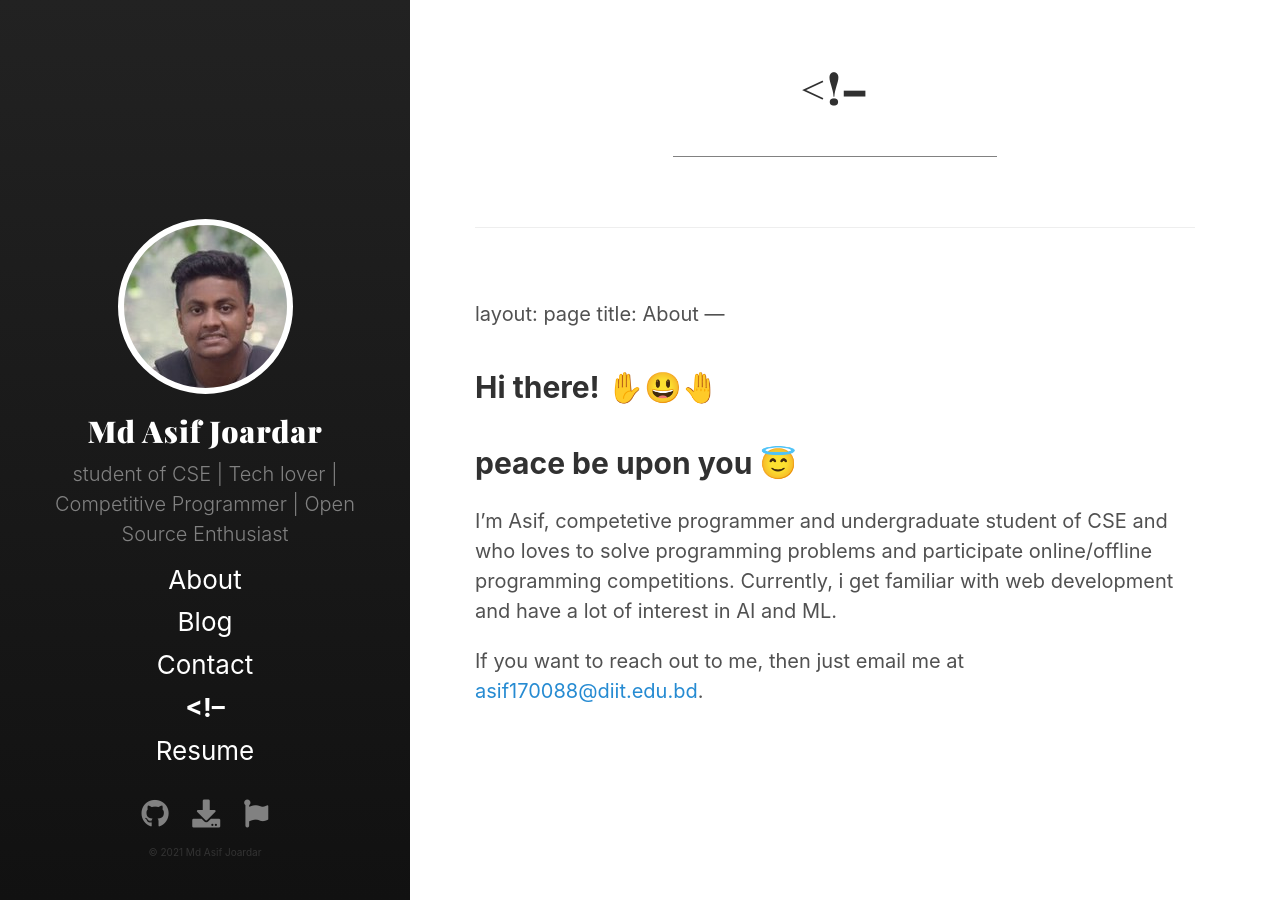
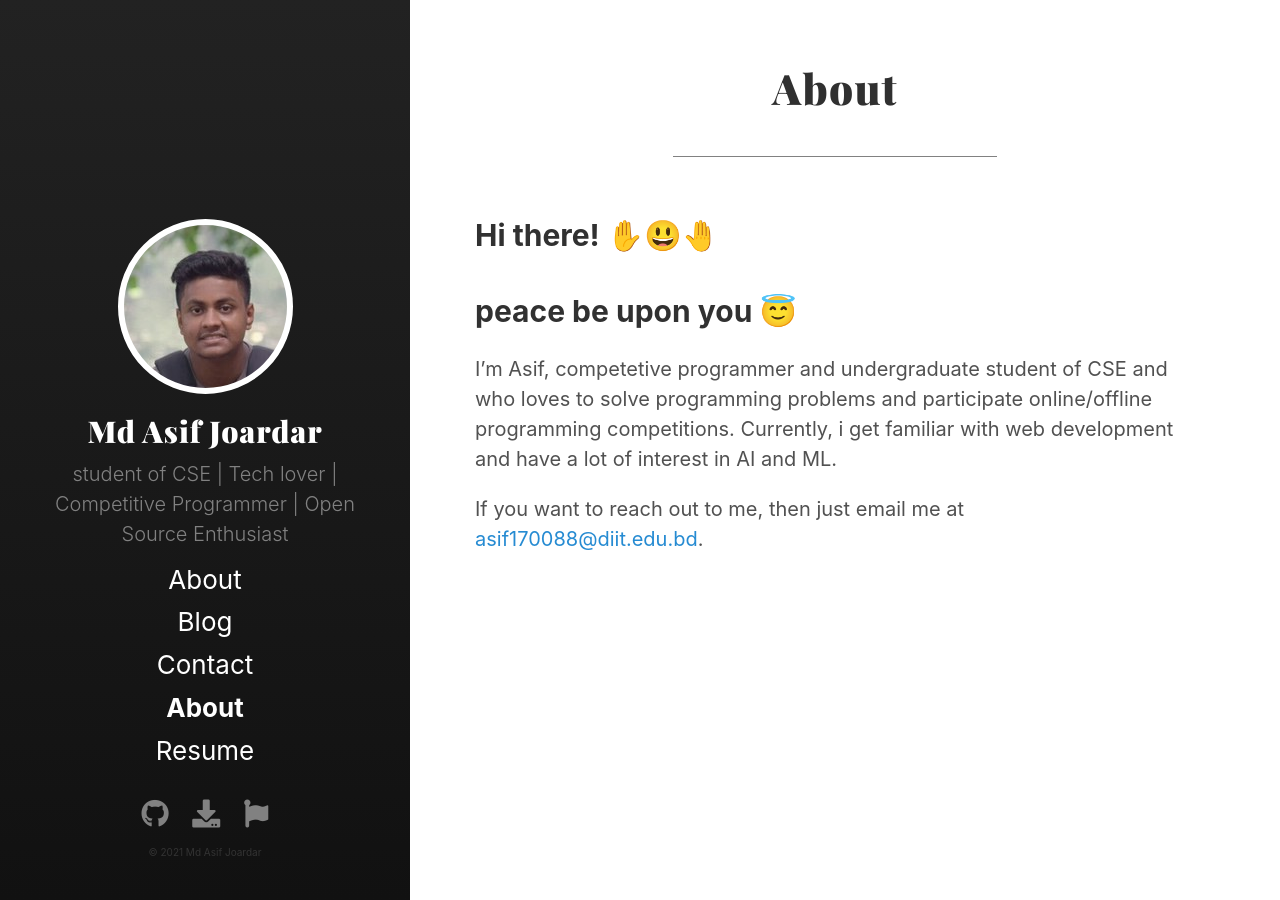
Before and after one commit to asifjoardar/asifjoardar.github.io, a Jekyll site: the page built from index.md, in a window 1280 px wide. Built offline with Jekyll 4.4.1, drawn with Linux system fonts in a browser that asks for light colours; our own code applies the rules of GitHub Pages for plain Markdown files; some of the changed lines change nothing that is shown.

Commit message:
Create index.md

```diff
--- a/index.md
+++ b/index.md
@@ -1,10 +1,3 @@
-<!--
----
-layout: default
-title: Index
----
--->
-
 ---
 layout: page
 title: About
```
